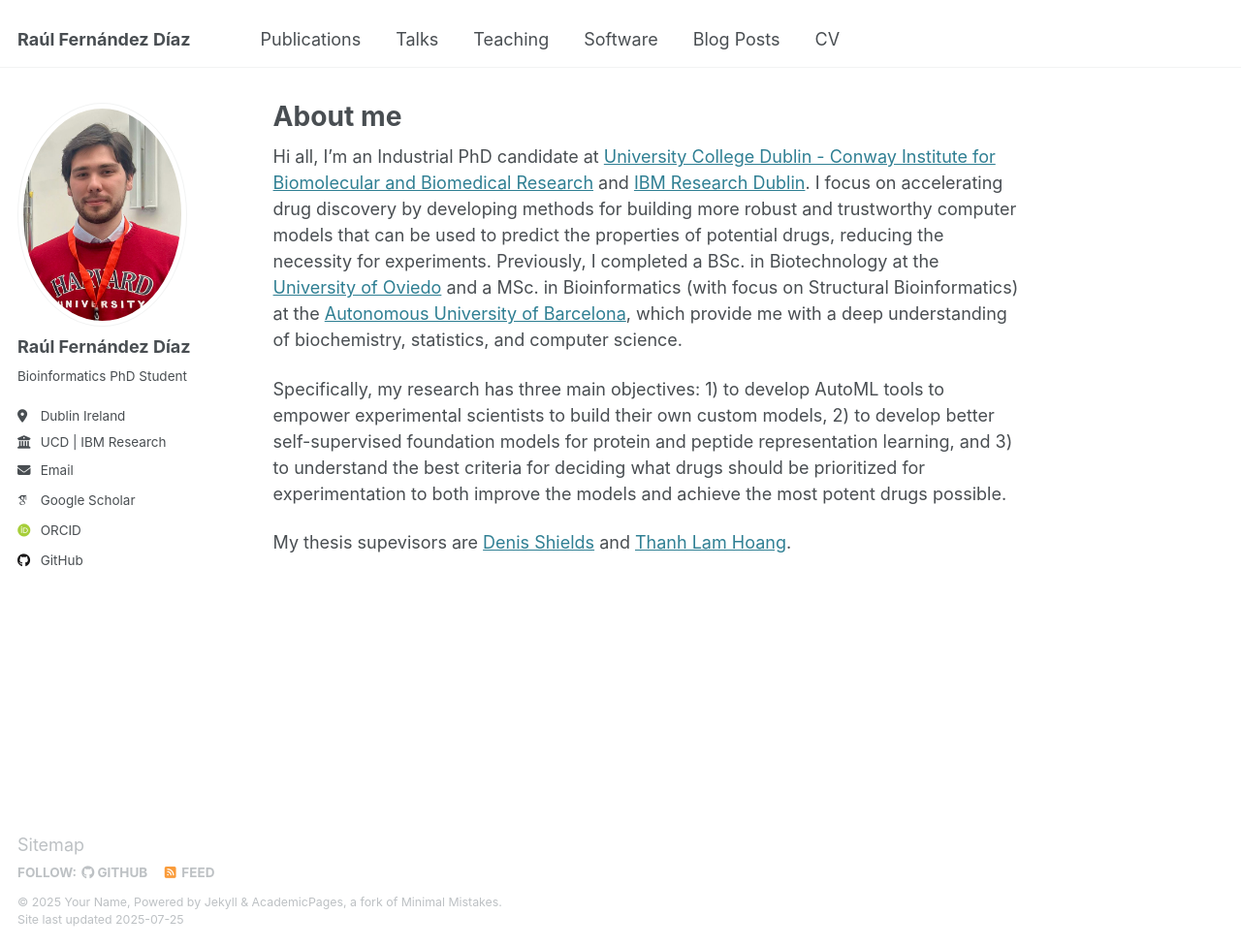
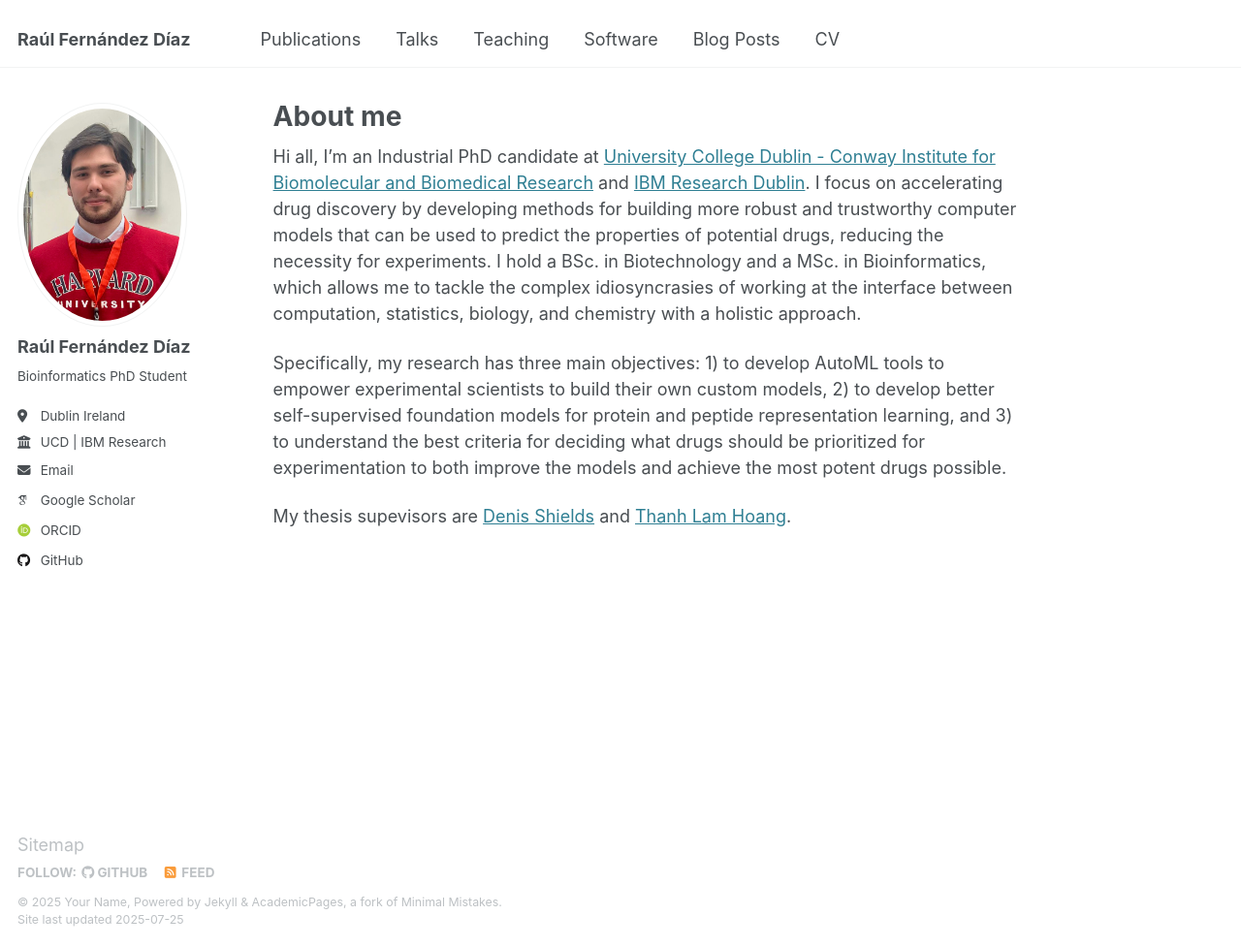
Before and after one commit to RaulFD-creator/RaulFD-creator.github.io, a Jekyll site: the page built from _pages/about.md, in a window 1280 px wide and 977 px high. Shown: the whole window at 97% size. Built offline with Jekyll 4.4.1, drawn with Linux system fonts in a browser that asks for light colours; some web fonts are replaced.

```diff
--- a/_pages/about.md
+++ b/_pages/about.md
@@ -7,7 +7,7 @@ redirect_from:
   - /about.html
 ---
 
-Hi all, I'm an Industrial PhD candidate at [University College Dublin - Conway Institute for Biomolecular and Biomedical Research](https://www.ucd.ie/conway/) and [IBM Research Dublin](https://research.ibm.com/labs/ireland). I focus on accelerating drug discovery by developing methods for building more robust and trustworthy computer models that can be used to predict the properties of potential drugs, reducing the necessity for experiments. Previously, I completed a BSc. in Biotechnology at the [University of Oviedo](https://insilichem.com/) and a MSc. in Bioinformatics (with focus on Structural Bioinformatics) at the [Autonomous University of Barcelona](https://www.uab.cat/web/universitat-autonoma-de-barcelona-1345467954774.html), which provide me with a deep understanding of biochemistry, statistics, and computer science.
+Hi all, I'm an Industrial PhD candidate at [University College Dublin - Conway Institute for Biomolecular and Biomedical Research](https://www.ucd.ie/conway/) and [IBM Research Dublin](https://research.ibm.com/labs/ireland). I focus on accelerating drug discovery by developing methods for building more robust and trustworthy computer models that can be used to predict the properties of potential drugs, reducing the necessity for experiments. I hold a BSc. in Biotechnology and a MSc. in Bioinformatics, which allows me to tackle the complex idiosyncrasies of working at the interface between computation, statistics, biology, and chemistry with a holistic approach.
 
 Specifically, my research has three main objectives: 1) to develop AutoML tools to empower experimental scientists to build their own custom models, 2) to develop better self-supervised foundation models for protein and peptide representation learning, and 3) to understand the best criteria for deciding what drugs should be prioritized for experimentation to both improve the models and achieve the most potent drugs possible.
 
```
Also changed, not shown: _talks/2025-ismb.md (added, +12 -0 lines), 1 other file.
